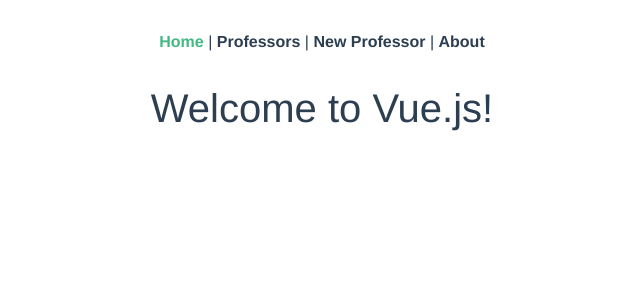
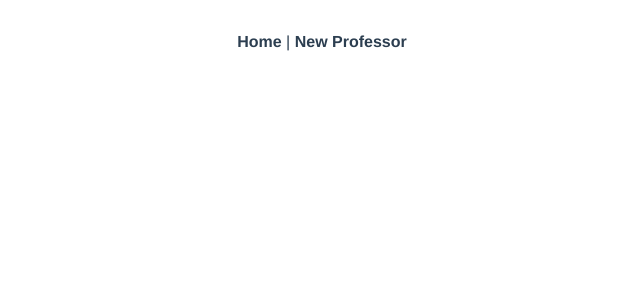
Before and after one commit to Kristofer-Henriquez/rate-app-frontend, a Vue app: page / in a window 1280 px wide. Shown: the top 300 px of the page, without its empty margins (318-958 px from the left). Built offline with nearby package versions, Linux system fonts and the light colour scheme.

Commit message:
Fixed ReviewEdit view to refresh properly

```diff
--- a/src/App.vue
+++ b/src/App.vue
@@ -1,13 +1,9 @@
 <template>
   <div id="app">
     <div id="nav">
-      <router-link to="/">Home</router-link>
-      |
-      <router-link to="/professors">Professors</router-link>
+      <router-link to="/professors">Home</router-link>
       |
       <router-link to="/professorsNew">New Professor</router-link>
-      |
-      <router-link to="/about">About</router-link>
     </div>
     <router-view />
   </div>
--- a/src/router/index.js
+++ b/src/router/index.js
@@ -1,6 +1,5 @@
 import Vue from 'vue';
 import VueRouter from 'vue-router';
-import Home from '../views/Home.vue';
 import Professors from '../views/ProfessorsIndex.vue';
 import ProfessorShow from '../views/ProfessorShow.vue';
 import ProfessorEdit from '../views/ProfessorEdit.vue';
@@ -11,11 +10,6 @@
 Vue.use(VueRouter);
 
 const routes = [
-  {
-    path: '/',
-    name: 'Home',
-    component: Home
-  },
   {
     path: '/professors',
     name: 'Professors',
@@ -45,11 +39,6 @@
     path: '/reviewEdit/:id',
     name: 'ReviewEdit',
     component: ReviewEdit,
-  },
-  {
-    path: '/about',
-    name: 'About',
-    component: () => import('../views/About.vue')
   }
 ];
 
--- a/src/views/About.vue
+++ /dev/null
@@ -1,5 +0,0 @@
-<template>
-  <div class="about">
-    <h1>This is an about page</h1>
-  </div>
-</template>
--- a/src/views/Home.vue
+++ /dev/null
@@ -1,21 +0,0 @@
-<template>
-  <div class="Home">
-    <h1>{{ message }}</h1>
-  </div>
-</template>
-
-<style>
-</style>
-
-<script>
-import axios from "axios";
-export default {
-  data: function() {
-    return {
-      message: "Welcome to Vue.js!"
-    };
-  },
-  created: function() {},
-  methods: {}
-};
-</script>
--- a/src/views/ProfessorShow.vue
+++ b/src/views/ProfessorShow.vue
@@ -36,18 +36,6 @@
   },
   created: function() {
     this.showProfessor();
-  },
-  mounted () {
-    // console.log("mounted", this.professor);
-    // // mapping each item of professor to merge averageRating calculated
-    // this.professor = this.professor.map(professor => {
-    //   // ratings summation
-    //   const totalRatings = this.professor.reviews.reduce((acc, { rating }) => acc += Number(rating), 0);
-    //   console.log(totalRatings);
-    //   const averageRating = totalRatings / this.professor.reviews.length;
-    //   // returning the merge of the current this.professor with averageRating
-    //   return {...this.professor, averageRating};
-    // });
   },
   methods: {
     showProfessor: function() {
--- a/src/views/ReviewEdit.vue
+++ b/src/views/ReviewEdit.vue
@@ -7,20 +7,18 @@
         <li class="text-danger" v-for="error in errors">{{ error }}</li>
       </ul>
 
-      <!-- <h1>{{ professor.name }}</h1> -->
-      <div class="form-group">
-        <label>Professor:</label>
-        <input type="text" class="form-control" v-model="reviews.professors_id" />
-      </div>
       <div class="form-group">
         <label>rating:</label>
         <input type="text" class="form-control" v-model="reviews.rating" />
       </div>
+
       <div class="form-group">
         <label>text:</label>
         <input type="text" class="form-control" v-model="reviews.text" />
       </div>
+
       <input type="submit" class="btn btn-primary" value="Submit" />
+
     </form>
   </div>
 </template>
@@ -32,7 +30,7 @@
   data: function() {
     return {
       errors: [],
-      reviews: {},
+      reviews: {}
     };
   },
   mounted() {
@@ -51,12 +49,12 @@
       axios
         .put(`/reviews/${this.$route.params.id}`, params)
         .then(response => {
-          this.$router.push("/reviews");
+          this.$router.push(`/professors/${this.reviews.professors_id}`);
         })
         .catch(error => {
           this.errors = error.response.data.errors;
         });
     },
-  },
+  }
 };
 </script>
```
Also changed, not shown: 1 other file (tests, documents, lock files or other folders).
